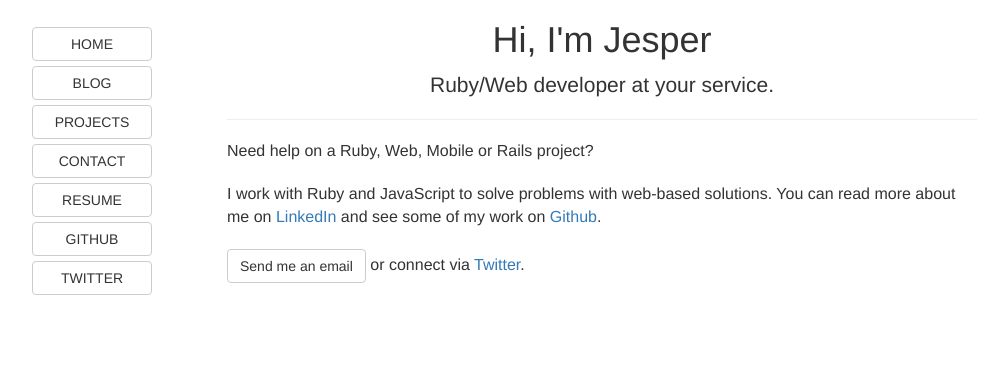
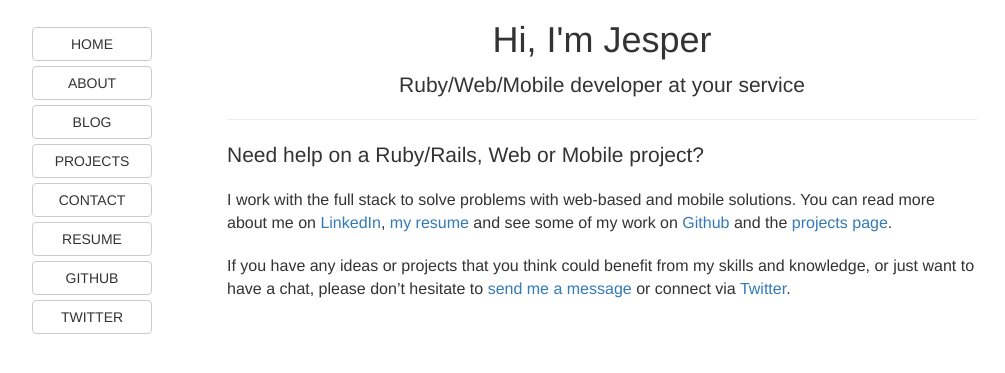
Before and after one commit to thejspr/thejspr.com, a Jekyll site: the page built from index.html, in a window 1280 px wide. Shown: the top 373 px of the page, without its empty margins (38-1043 px from the left). Built offline with Jekyll 4.4.1, drawn with Linux system fonts in a browser that asks for light colours.

Commit message:
About me page

```diff
--- a/_layouts/default.html
+++ b/_layouts/default.html
@@ -20,6 +20,7 @@
         <aside class='col-sm-12 col-md-2'>
           <div class='sidebar sticky'>
             <a class='btn btn-default' href='/'>Home</a>
+            <a class='btn btn-default' href='/about/'>About</a>
             <a class='btn btn-default' href='/blog/'>Blog</a>
             <a class='btn btn-default' href='/projects/'>Projects</a>
             <a class='btn btn-default' href='mailto:thejspr@gmail.com' rel='me'>Contact</a>
--- a/index.html
+++ b/index.html
@@ -7,23 +7,28 @@ title: Thejspr
   <h1 class="text-center">Hi, I'm Jesper</h1>
 
   <p class="lead text-center">
-    Ruby/Web developer at your service.
+    Ruby/Web/Mobile developer at your service
   </p>
 
   <hr>
 
-  <p>
-    Need help on a Ruby, Web, Mobile or Rails project?
+  <p class="lead">
+    Need help on a Ruby/Rails, Web or Mobile project?
   </p>
 
   <p>
-    I work with Ruby and JavaScript to solve problems with web-based solutions.
-    You can read more about me on <a href="https://www.linkedin.com/in/jesperkjeldgaard">LinkedIn</a>
-    and see some of my work on <a href="https://www.github.com/thejspr">Github</a>.
+    I work with the full stack to solve problems with web-based and mobile solutions.
+    You can read more about me on <a href="https://www.linkedin.com/in/jesperkjeldgaard">LinkedIn</a>,
+    <a href="/resume-jesper-kjeldgaard.pdf">my resume</a>
+    and see some of my work on <a href="https://www.github.com/thejspr">Github</a> and
+    the <a href="/projects/">projects page</a>.
   </p>
 
   <p>
-    <a href='mailto:thejspr@gmail.com' class='btn btn-default'>Send me an email</a>
+    If you have any ideas or projects that you think could benefit from my
+    skills and knowledge, or just want to have a chat, please don’t
+    hesitate to <a href='mailto:thejspr@gmail.com'>send me a message</a>
     or connect via <a href="https://www.twitter.com/thejspr">Twitter</a>.
   </p>
+
 </div>
```
Also changed, not shown: about/index.html (added, +46 -0 lines), img/backboneindex.png, img/me.png (added).
